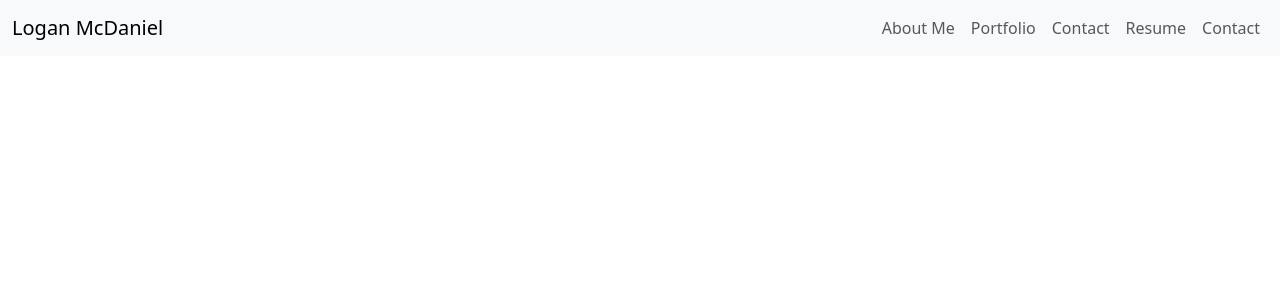
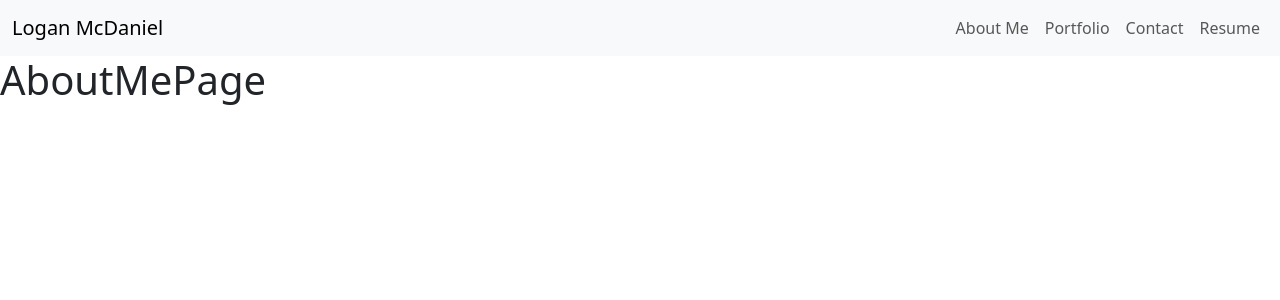
Before and after one commit to lsmcd/React-Portfolio, a React (Vite) app: page /aboutme in a window 1280 px wide. Shown: the top 300 px of the page. Built offline with nearby package versions, Linux system fonts and the light colour scheme.

Commit message:
add routing

```diff
--- a/package.json
+++ b/package.json
@@ -13,8 +13,12 @@
   "dependencies": {
     "@popperjs/core": "^2.11.8",
     "bootstrap": "^5.3.3",
+    "localforage": "^1.10.0",
+    "match-sorter": "^6.3.4",
     "react": "^18.2.0",
-    "react-dom": "^18.2.0"
+    "react-dom": "^18.2.0",
+    "react-router-dom": "^6.23.1",
+    "sort-by": "^0.0.2"
   },
   "devDependencies": {
     "@types/react": "^18.2.15",
--- a/src/App.jsx
+++ b/src/App.jsx
@@ -1,11 +1,13 @@
 import reactLogo from './assets/react.svg'
 import viteLogo from '/vite.svg'
 import Navbar from './components/Navbar.jsx'
+import { Outlet } from "react-router-dom"
 
 function App() {
   return (
     <>
       <Navbar />
+      <Outlet />
     </>
   )
 }
--- a/src/components/Navbar.jsx
+++ b/src/components/Navbar.jsx
@@ -1,28 +1,25 @@
+import { Outlet, Link } from "react-router-dom";
+
 export default function Navbar() {
-    return <>
+    return <header>
         <nav class="navbar navbar-expand-lg bg-light">
             <div class="container-fluid">
-            <a class="navbar-brand" href="#">Logan McDaniel</a>
-            <div class="collapse navbar-collapse" id="navbarSupportedContent">
+                <a class="navbar-brand">Logan McDaniel</a>
                 <ul class="navbar-nav ms-auto mb-2 mb-lg-0">
                     <li class="nav-item">
-                    <a class="nav-link">About Me</a>
+                        <Link class="nav-link" to={"aboutme"}>About Me</Link>
                     </li>
                     <li class="nav-item">
-                    <a class="nav-link">Portfolio</a>
+                        <Link class="nav-link" to={"portfolio"}>Portfolio</Link>
                     </li>
                     <li class="nav-item">
-                    <a class="nav-link">Contact</a>
+                        <Link class="nav-link" to={"contact"}>Contact</Link>
                     </li>
                     <li class="nav-item">
-                    <a class="nav-link">Resume</a>
-                </li>
-                <li class="nav-item">
-                    <a class="nav-link">Contact</a>
+                        <Link class="nav-link" to={"resume"}>Resume</Link>
                     </li>
                 </ul>
             </div>
-        </div>
         </nav>
-    </>
+    </header>
 }
--- a/src/main.jsx
+++ b/src/main.jsx
@@ -3,9 +3,46 @@ import ReactDOM from 'react-dom/client'
 import App from './App.jsx'
 import './scss/styles.scss'
 //import * as bootstrap from 'bootstrap'
+import { createBrowserRouter, RouterProvider } from "react-router-dom";
+import ErrorPage from "./pages/ErrorPage.jsx"
+import HomePage from "./pages/HomePage.jsx"
+import AboutMePage from "./pages/AboutMePage.jsx"
+import PortfolioPage from "./pages/PortfolioPage.jsx"
+import ContactPage from "./pages/ContactPage.jsx"
+import ResumePage from "./pages/ResumePage.jsx"
+
+const router = createBrowserRouter([
+  {
+    path: "/",
+    element: <App />,
+    errorElement: <ErrorPage />,
+    children: [
+      {
+        index: true,
+        element: <HomePage />,
+      },
+      {
+        path: "/aboutme/",
+        element: <AboutMePage />,
+      },
+      {
+        path: "/portfolio/",
+        element: <PortfolioPage />,
+      },
+      {
+        path: "/contact/",
+        element: <ContactPage />,
+      },
+      {
+        path: "/Resume/",
+        element: <ResumePage />,
+      },
+    ],
+  },
+]);
 
 ReactDOM.createRoot(document.getElementById('root')).render(
   <React.StrictMode>
-    <App />
+    <RouterProvider router={router} />
   </React.StrictMode>,
-)
+);
--- /dev/null
+++ b/src/pages/AboutMePage.jsx
@@ -0,0 +1,5 @@
+export default function AboutMePage() {
+    return <div id="aboutmepage">
+        <h1>AboutMePage</h1>
+    </div>
+}
--- /dev/null
+++ b/src/pages/ContactPage.jsx
@@ -0,0 +1,5 @@
+export default function ContactPage() {
+    return <div id="contactpage">
+        <h1>ContactPage</h1>
+    </div>
+}
--- /dev/null
+++ b/src/pages/ErrorPage.jsx
@@ -0,0 +1,16 @@
+import { useRouteError } from "react-router-dom";
+
+export default function ErrorPage() {
+  const error = useRouteError();
+  console.error(error);
+
+  return (
+    <div id="error-page">
+      <h1>Oops!</h1>
+      <p>Sorry, an unexpected error has occurred.</p>
+      <p>
+        <i>{error.statusText || error.message}</i>
+      </p>
+    </div>
+  );
+}
--- /dev/null
+++ b/src/pages/HomePage.jsx
@@ -0,0 +1,5 @@
+export default function HomePage() {
+    return <div id="homepage">
+        <h1>HomePage</h1>
+    </div>
+}
--- /dev/null
+++ b/src/pages/PortfolioPage.jsx
@@ -0,0 +1,5 @@
+export default function PortfolioPage() {
+    return <div id="portfoliopage">
+        <h1>PortfolioPage</h1>
+    </div>
+}
--- /dev/null
+++ b/src/pages/ResumePage.jsx
@@ -0,0 +1,5 @@
+export default function ResumePage() {
+    return <div id="resumepage">
+        <h1>ResumePage</h1>
+    </div>
+}
```
Also changed, not shown: 1 other file (tests, documents, lock files or other folders). Lines whose indentation alone changed are shown as unchanged.
